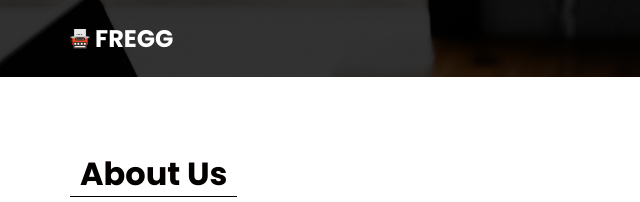
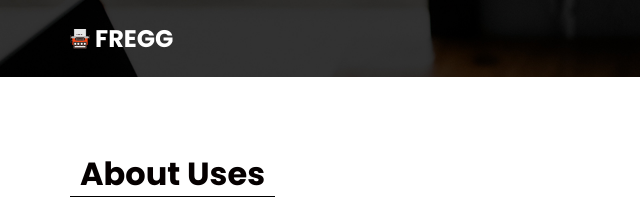
Before and after one commit to adithmv/blogg_adi, a plain HTML site: page about.html in a window 1280 px wide. Shown: the top 202 px of the page, 0-640 px from the left. Drawn offline with nearby package versions, Linux system fonts and the light colour scheme; files whose address does not match are found by name.

Commit message:
Update about.html

```diff
--- a/about.html
+++ b/about.html
@@ -85,7 +85,7 @@
           <div class="detail-box">
             <div class="heading_container">
               <h2>
-                About Us
+                About Uses
               </h2>
             </div>
             <p>
```
